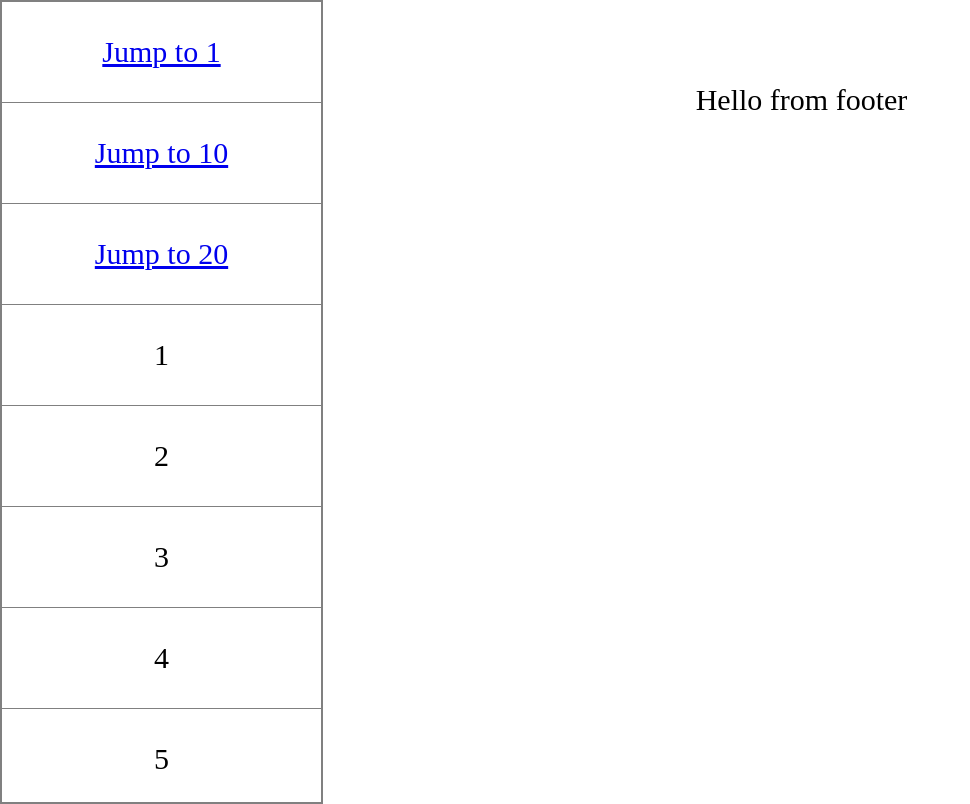
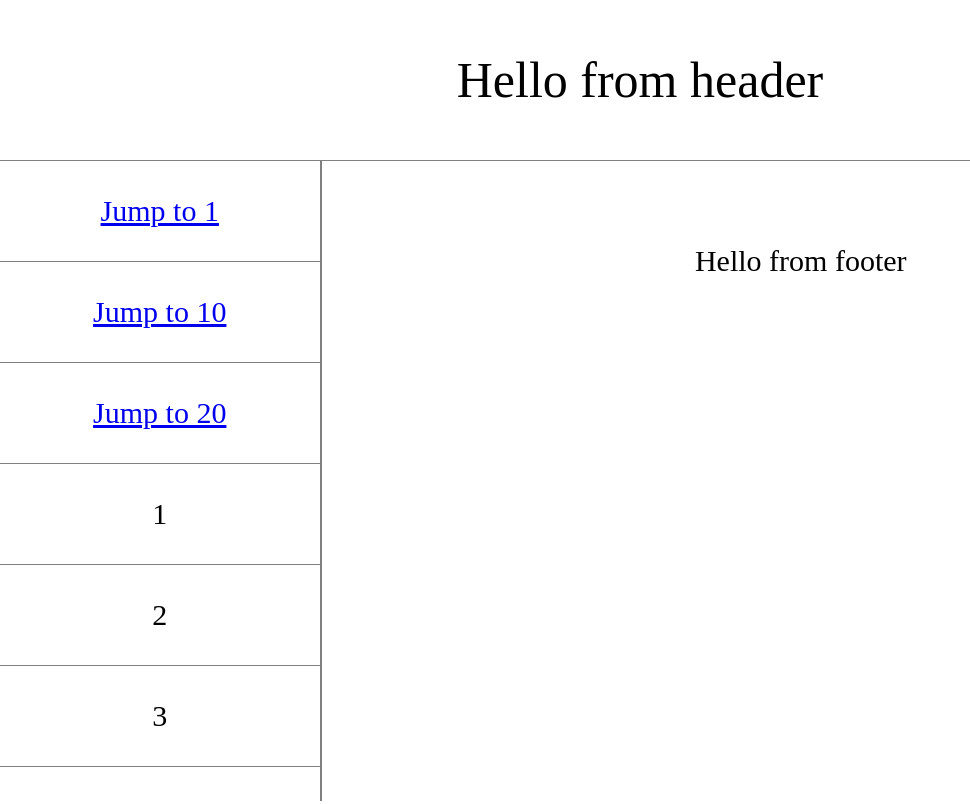
Before and after one commit to senner007/stickyList, a website: page index.html in a window 1280 px wide. Shown: the whole page, without its empty margins (0-970 px from the left). Drawn offline with nearby package versions, Linux system fonts and the light colour scheme.

Commit message:
fix click, add header

```diff
--- a/index.html
+++ b/index.html
@@ -9,7 +9,17 @@
             margin: 0;
             padding: 0;
         }
+        header {
+            font-size: 50px;
+            height: 20vh;
+            display : flex;
+            justify-content: center;
+            align-items: center;
+            border-bottom: 1px solid grey;
+
+        }
         .container {
+
             display : flex;
             flex-direction: row;
         }
@@ -17,10 +27,11 @@
             overflow-y:hidden;
         }
         aside {
+
             width: 25%;
-            border: 2px solid grey;
+            border-right: 2px solid grey;
             overflow-y: scroll;
-            height: 100vh;
+            height: 80vh;
         }
         ul.first {
             position: relative;
@@ -52,7 +63,7 @@
             display : flex;
             flex-direction: column;
             overflow-y: scroll;
-            height: 100vh;
+            height: 80vh;
         }
 
         .content .number{
@@ -85,6 +96,7 @@
     <title>Document</title>
 </head>
 <body>
+    <header>Hello from header</header>
     <div class="container">
         <aside>
             <ul class="first">
```
Also changed, not shown: main.js.
